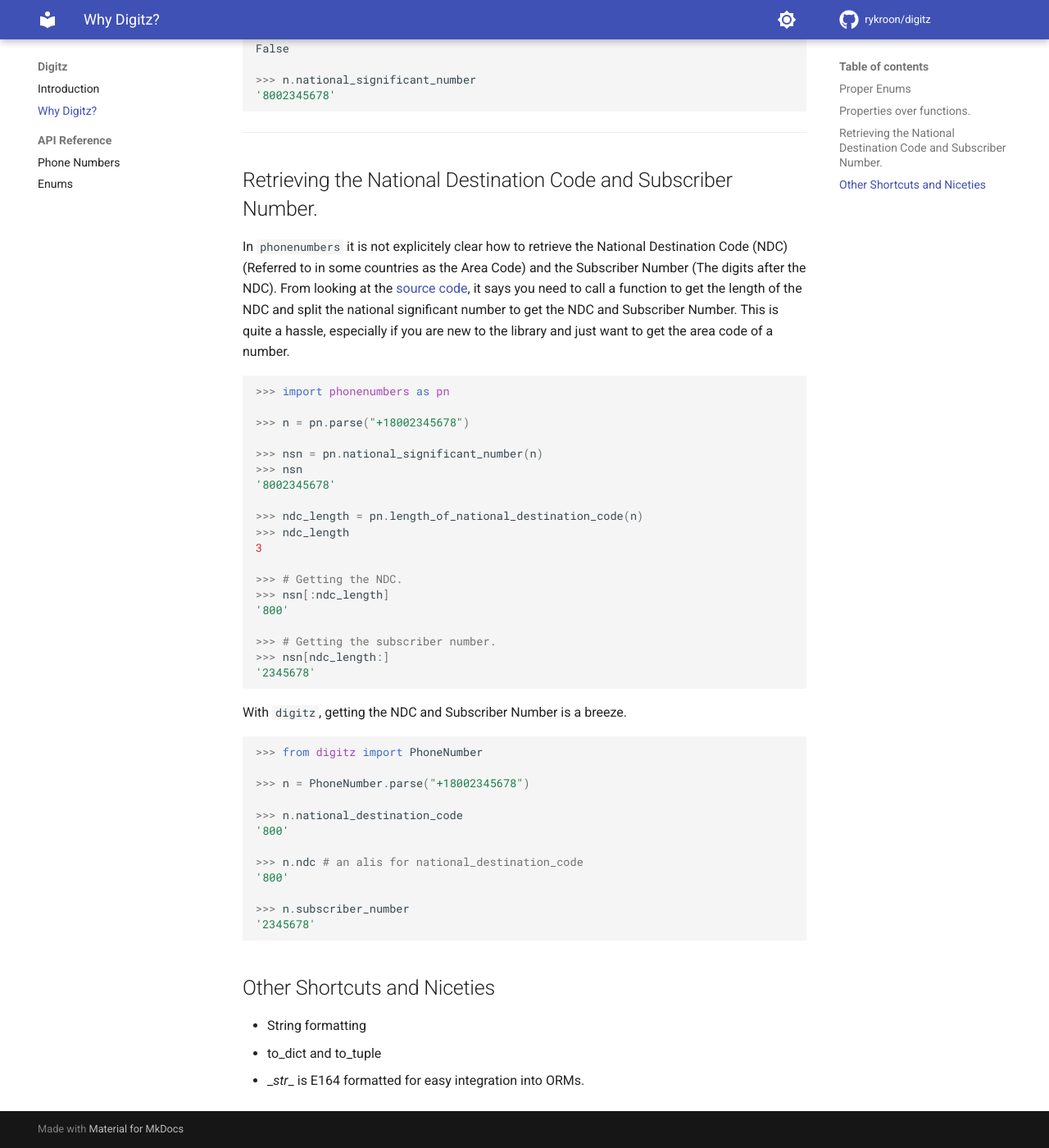
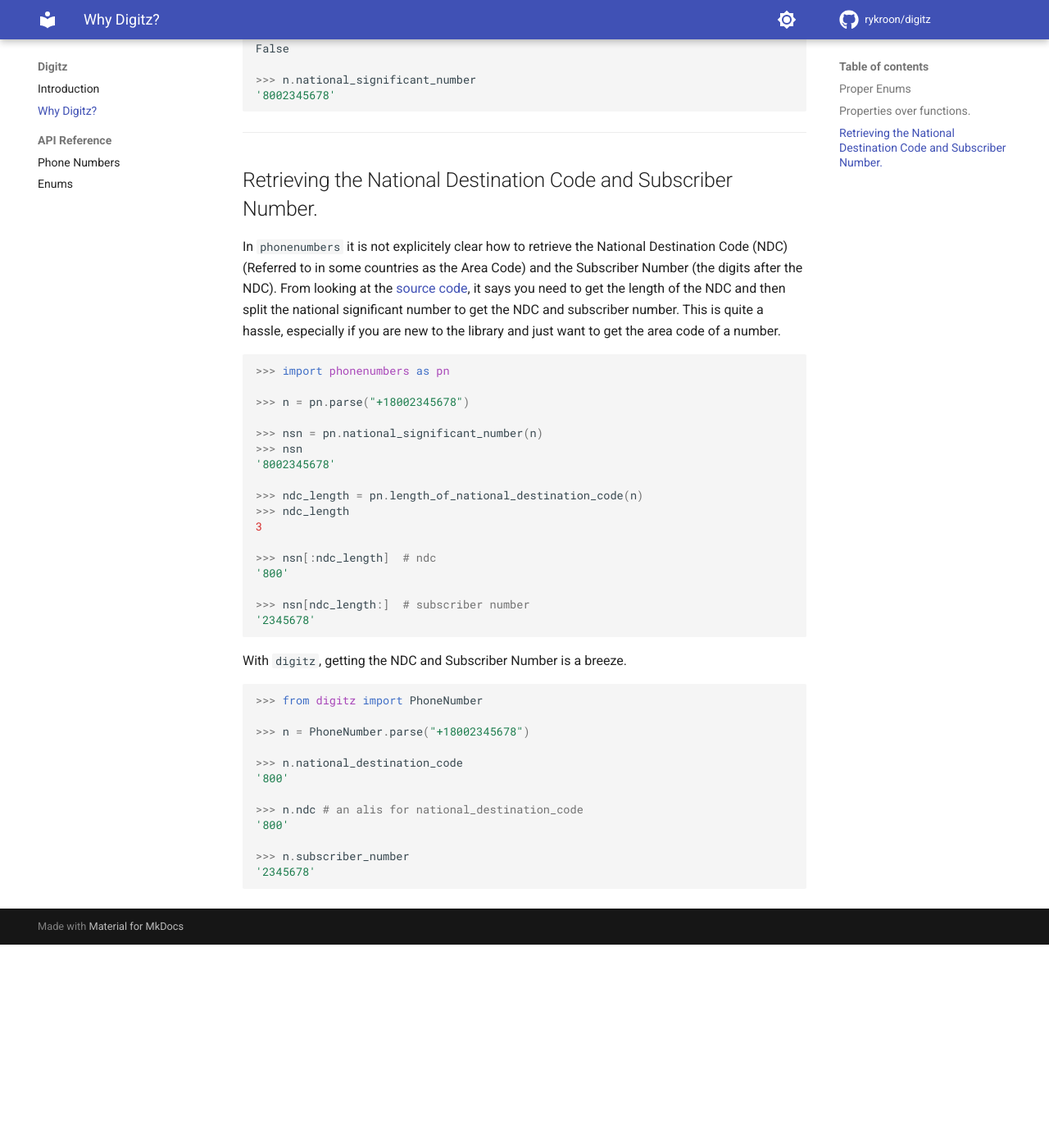
Before and after one commit to rykroon/digitz, an MkDocs documentation site: the page built from docs/why-digitz.md, in a window 1280 px wide and 1400 px high, scrolled down 2508 px. Shown: the whole window at 82% size. Built offline with MkDocs 1.6.1 and Material for MkDocs 9.7.7, drawn with Linux system fonts in a browser that asks for light colours; comment, search, counter and statistics services are not loaded; after the commit the page ends 3660 px from its top, so only the background shows below that.

````diff
--- a/docs/why-digitz.md
+++ b/docs/why-digitz.md
@@ -113,7 +113,7 @@ False
 ___
 
 ## Retrieving the National Destination Code and Subscriber Number.
-In `phonenumbers` it is not explicitely clear how to retrieve the National Destination Code (NDC) (Referred to in some countries as the Area Code) and the Subscriber Number (The digits after the NDC). From looking at the [source code](https://github.com/daviddrysdale/python-phonenumbers/blob/d7fe6c6f1e416797f439beb2ae2bb365360bf340/python/phonenumbers/phonenumberutil.py#L846), it says you need to call a function to get the length of the NDC and split the national significant number to get the NDC and Subscriber Number. This is quite a hassle, especially if you are new to the library and just want to get the area code of a number.
+In `phonenumbers` it is not explicitely clear how to retrieve the National Destination Code (NDC) (Referred to in some countries as the Area Code) and the Subscriber Number (the digits after the NDC). From looking at the [source code](https://github.com/daviddrysdale/python-phonenumbers/blob/d7fe6c6f1e416797f439beb2ae2bb365360bf340/python/phonenumbers/phonenumberutil.py#L846), it says you need to get the length of the NDC and then split the national significant number to get the NDC and subscriber number. This is quite a hassle, especially if you are new to the library and just want to get the area code of a number.
 
 ```py
 >>> import phonenumbers as pn
@@ -128,12 +128,10 @@ In `phonenumbers` it is not explicitely clear how to retrieve the National Desti
 >>> ndc_length
 3
 
->>> # Getting the NDC.
->>> nsn[:ndc_length]
+>>> nsn[:ndc_length]  # ndc
 '800'
 
->>> # Getting the subscriber number.
->>> nsn[ndc_length:]
+>>> nsn[ndc_length:]  # subscriber number
 '2345678'
 ```
 
@@ -152,8 +150,3 @@ With `digitz`, getting the NDC and Subscriber Number is a breeze.
 >>> n.subscriber_number
 '2345678'
 ```
-
-## Other Shortcuts and Niceties
-- String formatting
-- to_dict and to_tuple
-- \__str__ is E164 formatted for easy integration into ORMs.
````
Also changed, not shown: docs/design-details.md (added, +5 -0 lines).
